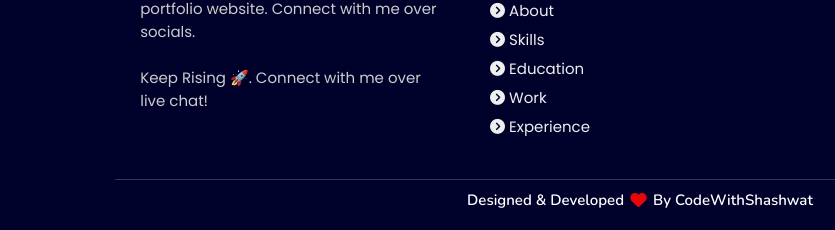
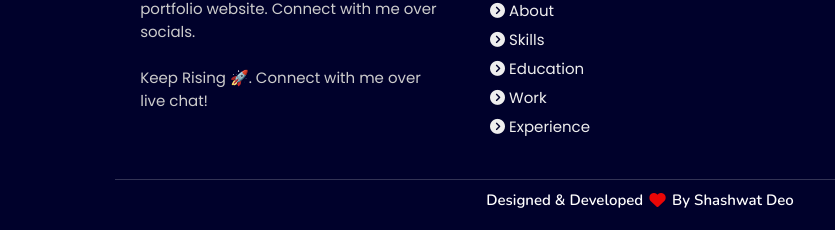
Before and after one commit to Shashwatdeo/My_Portfolio_Website, a plain HTML site: page index.html in a window 1280 px wide. Shown: the part 4666-4896 px from the top of the page, 0-835 px from the left. Drawn offline with nearby package versions, Linux system fonts and the light colour scheme; no server answers.

Commit message:
Update index.html

```diff
--- a/index.html
+++ b/index.html
@@ -418,7 +418,7 @@
       </div>
   </div>
 
-  <h1 class="credit">Designed & Developed <i class="fa fa-heart pulse"></i> by CodeWithShashwat</a></h1>
+  <h1 class="credit">Designed & Developed <i class="fa fa-heart pulse"></i> by Shashwat Deo</a></h1>
 
 </section>
 <!-- footer section ends -->
```
